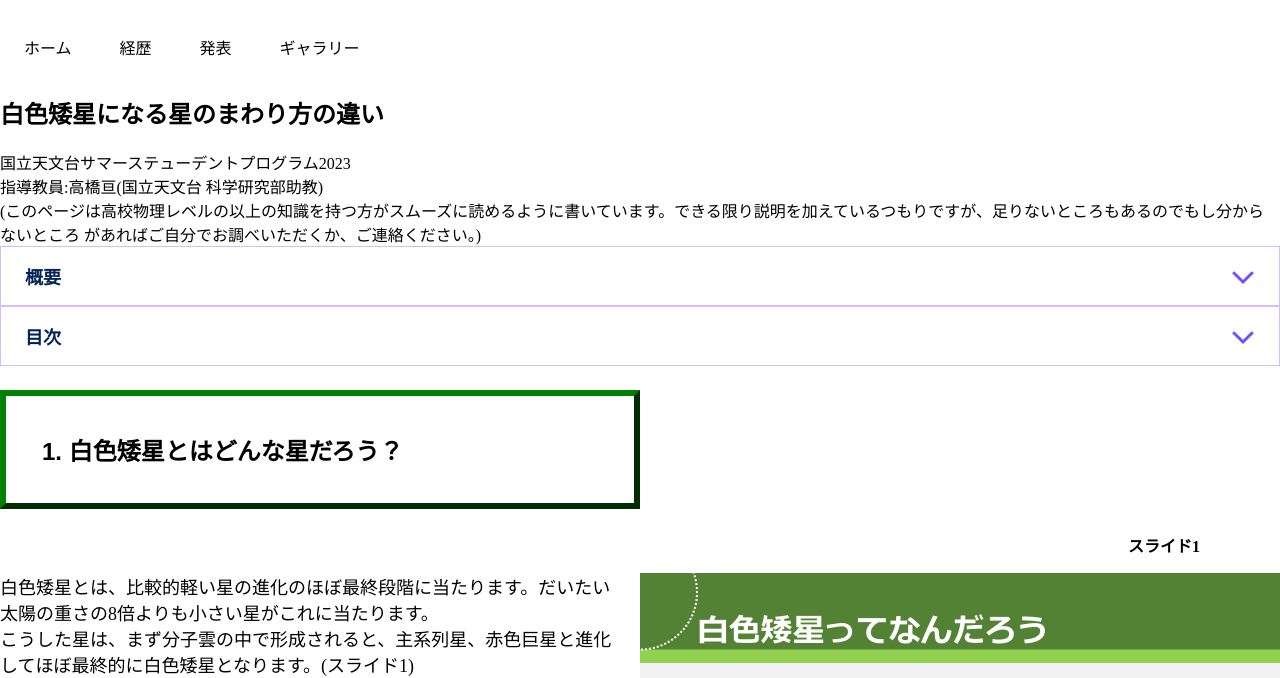
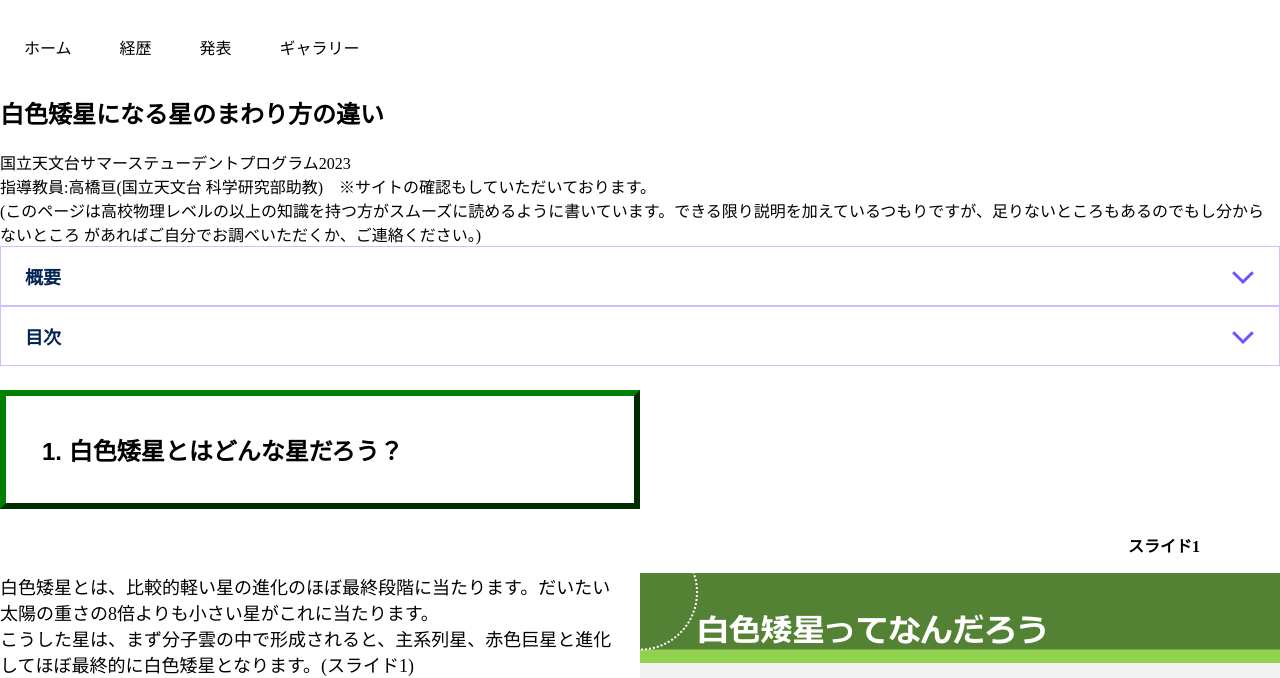
Before and after one commit to Ibuki-hub/Ibuki_Tsuji, a plain HTML site: page dwarf.html in a window 1280 px wide. Shown: the part 78-756 px from the top of the page. Drawn offline with Linux system fonts and the light colour scheme.

Commit message:
Update dwarf.html

```diff
--- a/dwarf.html
+++ b/dwarf.html
@@ -38,7 +38,7 @@
 
     <h2>白色矮星になる星のまわり方の違い</h2>
     国立天文台サマーステューデントプログラム2023<br>
-    指導教員:高橋亘(国立天文台 科学研究部助教)<br>
+    指導教員:高橋亘(国立天文台 科学研究部助教)　※サイトの確認もしていただいております。<br>
     (このページは高校物理レベルの以上の知識を持つ方がスムーズに読めるように書いています。できる限り説明を加えているつもりですが、足りないところもあるのでもし分からないところ
     があればご自分でお調べいただくか、ご連絡ください。)
     <details class="js-details">
```
